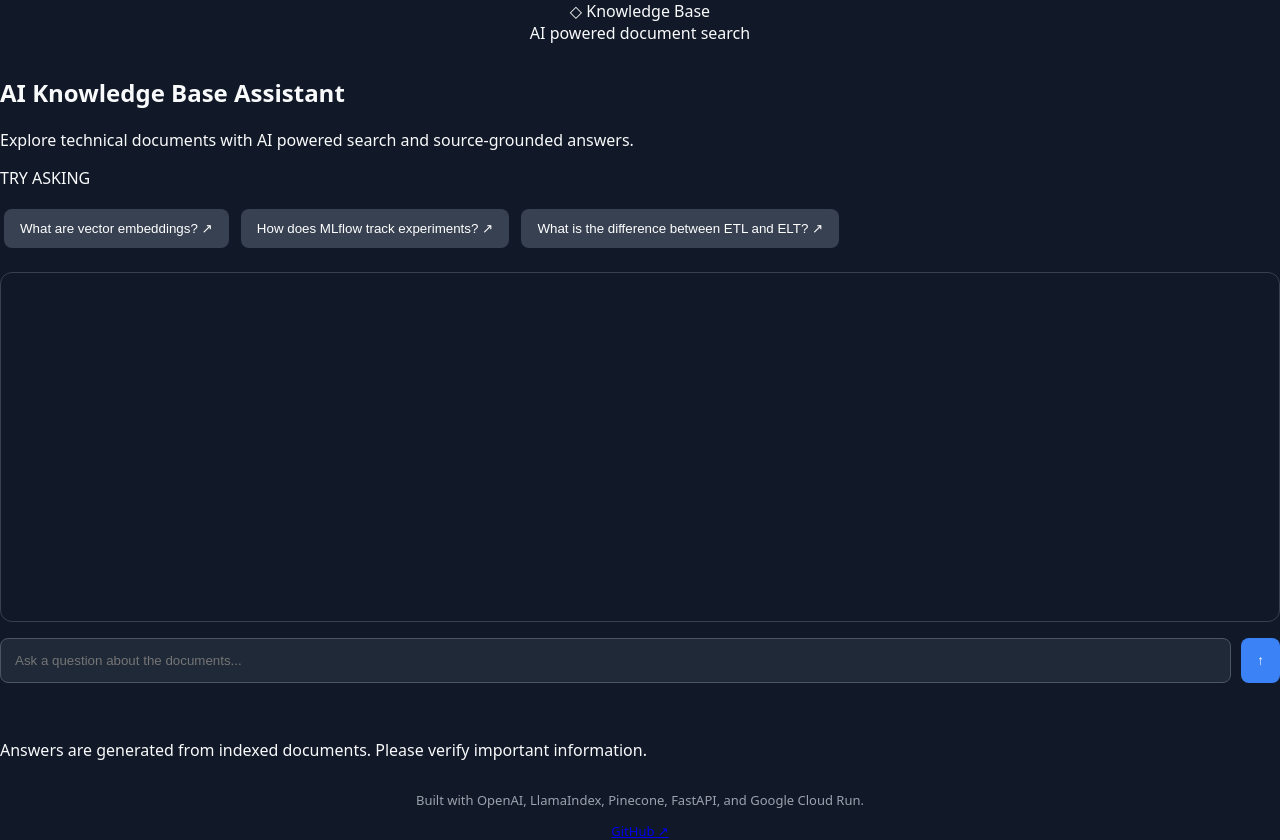
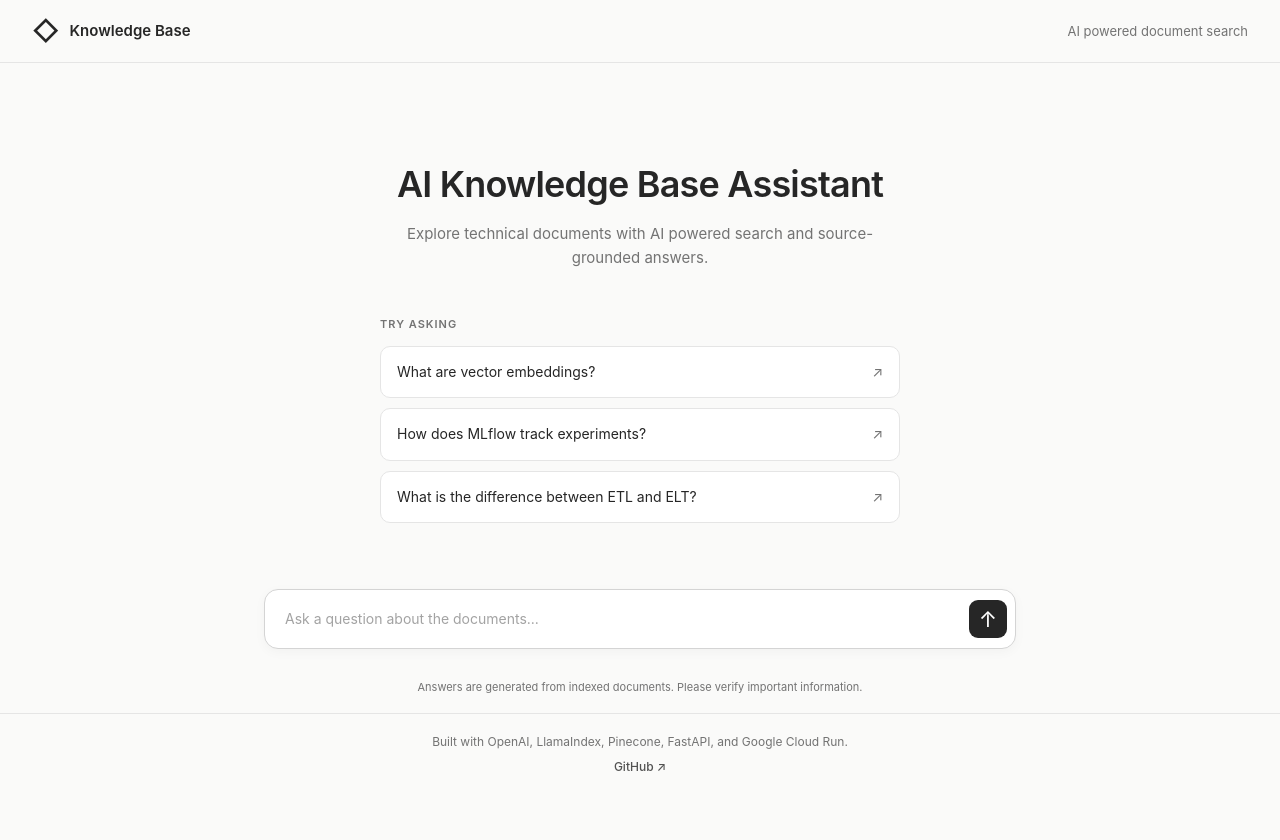
Before and after one commit to harrisonfunk2/chatbot_v2, a plain HTML site: page docs/index.html in a window 1280 px wide. After the commit the page ends 800 px from the top, so only its background shows below. Drawn offline with Linux system fonts and the light colour scheme.

Commit message:
updated redesign

```diff
--- a/docs/styles.css
+++ b/docs/styles.css
@@ -1,104 +1,339 @@
+
+:root {
+    --background: #fafaf9;
+    --surface: #ffffff;
+    --text: #262626;
+    --muted: #737373;
+    --border: #e5e5e5;
+    --subtle: #f5f5f4;
+}
+
 * {
     box-sizing: border-box;
 }
 
 body {
     margin: 0;
-    font-family: system-ui, sans-serif;
-    background: #111827;
-    color: #f9fafb;
+    font-family: -apple-system, BlinkMacSystemFont,
+        "Segoe UI", sans-serif;
+    background: var(--background);
+    color: var(--text);
+    line-height: 1.6;
 }
 
-.container {
-    max-width: 850px;
-    margin: 0 auto;
-    padding: 40px 20px;
-}
-
-header {
-    text-align: center;
-    margin-bottom: 32px;
-}
-
-header p, footer {
-    color: #9ca3af;
-}
-
-.examples {
-    margin-bottom: 20px;
+button,
+input {
+    font: inherit;
 }
 
 button {
     cursor: pointer;
-    padding: 12px 16px;
-    border: 0;
-    border-radius: 8px;
+}
+
+.app {
+    min-height: 100vh;
+    min-height: 100dvh;
+    display: flex;
+    flex-direction: column;
+}
+
+/* Header */
+
+.site-header {
+    width: 100%;
+    padding: 18px 32px;
+    border-bottom: 1px solid var(--border);
+    display: flex;
+    align-items: center;
+    justify-content: space-between;
+    gap: 16px;
+}
+
+.brand {
+    display: flex;
+    align-items: center;
+    gap: 10px;
+    font-size: 15px;
+    font-weight: 600;
+}
+
+.brand-icon {
+    font-size: 26px;
+    line-height: 1;
+}
+
+.header-label {
+    font-size: 13px;
+    color: var(--muted);
+}
+
+/* Main content */
+
+.chat-layout {
+    width: 100%;
+    max-width: 800px;
+    margin: 0 auto;
+    padding: 40px 24px 20px;
+    flex: 1;
+}
+
+/* Welcome screen */
+
+.welcome {
+    max-width: 650px;
+    margin: 60px auto 0;
+    text-align: center;
+}
+
+.welcome h1 {
+    font-size: clamp(26px, 4vw, 36px);
+    letter-spacing: -0.8px;
+    line-height: 1.2;
+    font-weight: 600;
+    margin: 0 0 16px;
+}
+
+.welcome > p {
+    color: var(--muted);
+    margin: 0 auto;
+    max-width: 470px;
+    font-size: 15px;
+}
+
+.examples {
+    max-width: 520px;
+    margin: 46px auto 0;
+    text-align: left;
+}
+
+.section-label {
+    font-size: 11px;
+    font-weight: 600;
+    letter-spacing: 1px;
+    color: var(--muted);
+    margin-bottom: 12px;
 }
 
 .example {
-    margin: 4px;
-    background: #374151;
-    color: white;
+    width: 100%;
+    background: var(--surface);
+    border: 1px solid var(--border);
+    border-radius: 10px;
+    padding: 14px 16px;
+    margin-bottom: 10px;
+    color: var(--text);
+    text-align: left;
+    font-size: 14px;
+    display: flex;
+    align-items: center;
+    justify-content: space-between;
+    gap: 12px;
+    transition: background 0.15s, border-color 0.15s;
 }
 
+.example:hover {
+    background: var(--subtle);
+    border-color: #d4d4d4;
+}
+
+.example span:last-child {
+    color: var(--muted);
+}
+
+/* Chat messages */
+
 .messages {
-    min-height: 350px;
-    padding: 20px;
-    border: 1px solid #374151;
-    border-radius: 12px;
-    margin-bottom: 16px;
+    display: flex;
+    flex-direction: column;
+    gap: 26px;
 }
 
 .message {
-    padding: 14px;
-    border-radius: 10px;
-    margin-bottom: 12px;
-    white-space: pre-wrap;
+    font-size: 15px;
     overflow-wrap: anywhere;
 }
 
 .message.user {
-    background: #2563eb;
-    margin-left: 15%;
+    align-self: flex-end;
+    max-width: 80%;
+    padding: 12px 16px;
+    background: #eeeeec;
+    border-radius: 14px;
+    white-space: pre-wrap;
 }
 
 .message.assistant {
-    background: #1f2937;
-    margin-right: 15%;
+    align-self: stretch;
+    max-width: 100%;
 }
 
-#chat-form {
+.message-label {
+    font-size: 12px;
+    font-weight: 600;
+    color: var(--muted);
+    margin-bottom: 9px;
+}
+
+.message-content {
+    white-space: pre-wrap;
+    line-height: 1.75;
+}
+
+/* Source citations */
+
+.citations {
+    margin-top: 18px;
+    padding-top: 14px;
+    border-top: 1px solid var(--border);
+}
+
+.citations-title {
+    font-size: 12px;
+    font-weight: 600;
+    color: var(--muted);
+    margin-bottom: 10px;
+}
+
+.citation {
+    font-size: 12px;
+    background: var(--surface);
+    border: 1px solid var(--border);
+    border-radius: 8px;
+    padding: 10px 12px;
+    margin-bottom: 8px;
+    color: #525252;
+    overflow-wrap: anywhere;
+}
+
+/* Message composer */
+
+.composer-area {
+    width: 100%;
+    max-width: 800px;
+    margin: 0 auto;
+    padding: 12px 24px 4px;
+}
+
+.chat-form {
     display: flex;
-    gap: 10px;
+    align-items: center;
+    gap: 12px;
+    padding: 8px;
+    background: var(--surface);
+    border: 1px solid #d4d4d4;
+    border-radius: 14px;
+    box-shadow: 0 3px 12px rgba(0, 0, 0, 0.035);
+}
+
+.chat-form:focus-within {
+    border-color: #a3a3a3;
 }
 
 #question {
     flex: 1;
     min-width: 0;
-    padding: 14px;
-    border-radius: 8px;
-    border: 1px solid #4b5563;
-    background: #1f2937;
-    color: white;
+    border: 0;
+    outline: 0;
+    background: transparent;
+    color: var(--text);
+    padding: 10px 12px;
+    font-size: 14px;
+}
+
+#question::placeholder {
+    color: #a3a3a3;
 }
 
 #send-button {
-    background: #3b82f6;
+    width: 38px;
+    height: 38px;
+    flex-shrink: 0;
+    border: 0;
+    border-radius: 9px;
+    background: var(--text);
     color: white;
+    font-size: 22px;
+    line-height: 1;
+    display: flex;
+    align-items: center;
+    justify-content: center;
 }
 
-button:disabled {
-    opacity: 0.5;
+#send-button:hover {
+    background: #404040;
+}
+
+#send-button:disabled {
+    opacity: 0.45;
     cursor: not-allowed;
 }
 
 #status {
-    min-height: 1.5em;
-    color: #9ca3af;
+    font-size: 13px;
+    color: var(--muted);
+    min-height: 18px;
+    margin: 8px 4px 0;
 }
 
-footer {
+.input-note {
+    margin: 4px 0 12px;
     text-align: center;
-    margin-top: 30px;
-    font-size: 13px;
+    font-size: 11px;
+    color: var(--muted);
 }
+
+/* Footer */
+
+.site-footer {
+    padding: 18px 20px 24px;
+    border-top: 1px solid var(--border);
+    text-align: center;
+    font-size: 12px;
+    color: var(--muted);
+}
+
+.site-footer p {
+    margin: 0 0 6px;
+}
+
+.site-footer a {
+    color: #525252;
+    text-decoration: none;
+    font-weight: 500;
+}
+
+.site-footer a:hover {
+    text-decoration: underline;
+}
+
+/* Responsive design */
+
+@media (max-width: 600px) {
+    .site-header {
+        padding: 16px 18px;
+    }
+
+    .header-label {
+        display: none;
+    }
+
+    .chat-layout {
+        padding: 24px 16px 16px;
+    }
+
+    .welcome {
+        margin-top: 30px;
+    }
+
+    .examples {
+        margin-top: 32px;
+    }
+
+    .composer-area {
+        padding: 10px 16px 4px;
+    }
+
+    .message.user {
+        max-width: 90%;
+    }
+}
```
